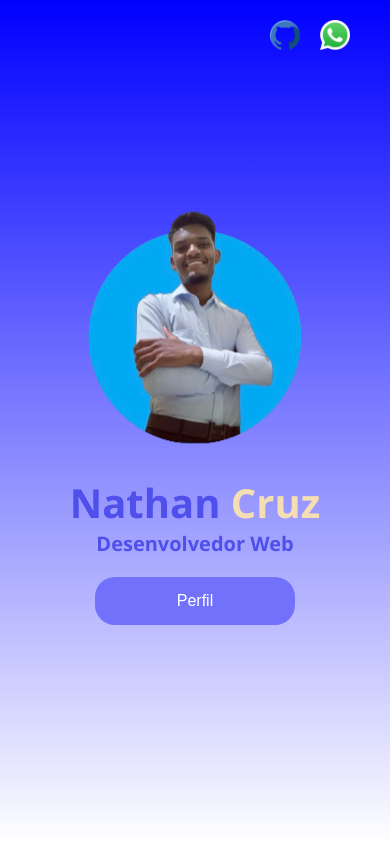
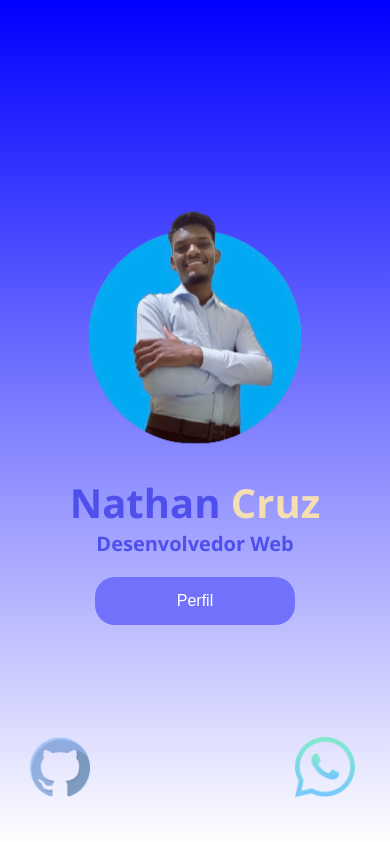
Before and after one commit to eunathan098/React-Portfolio-V1, a React (Vite) app: page /React-Portfolio-V1/ in a window 390 px wide. Built offline with nearby package versions, Linux system fonts and the light colour scheme.

Commit message:
Mudança no Layout e Icone de WhatsApp Mobile

```diff
--- a/src/components/Principal.css
+++ b/src/components/Principal.css
@@ -12,6 +12,10 @@
 
 .navigation-principal{
   display: flex;
+  text-align: right;
+  justify-content: right;
+  align-items: center;
+  width: 100%;
 }
 
 .container-header-navigation{
@@ -124,3 +128,28 @@ button {
       width: 100%;
     }
   }
+
+  /* Dispositivos Mobile  */
+  @media (min-width: 320px) and (max-width: 768px){
+      .container-header-navigation{
+        display: flex;
+        text-align: center;
+        align-items: center;
+        justify-content: space-around;
+      }
+
+      .navigation-principal{
+        display: flex;
+        padding-left: 30px;
+        padding-right: 15px;
+        position: fixed;
+        justify-content: space-between;
+        align-items: center;
+        bottom: 5%;
+      }
+
+      #logos-header{
+        height: 60px;
+        opacity: 0.5;
+      }
+  }
--- a/src/pages/Principal.tsx
+++ b/src/pages/Principal.tsx
@@ -3,7 +3,7 @@ import { useState } from "react";
 import "../components/Principal.css";
 import imgPerfil from '../assets/nathanlogo.png';
 import logoGithub from '../assets/github.png';
-import logoWhatsApp from '../assets/whatsapp (1).png';
+import logoWhatsApp from '../assets/whatsapp.png';
 import MenuMobile from "../components/Menu-Mobile";
 
 function Principal() {
@@ -27,7 +27,7 @@ function Principal() {
       <ul className="navigation-principal">
         <li>
           <a href="https://github.com/eunathan098" target="_blank" rel="noopener noreferrer">
-            <img src={logoGithub} alt="GitHub" id="logos-header" />
+            <img src={logoGithub} alt="GitHub" id="logos-header"/>
           </a>
         </li>
         <li>
```
Also changed, not shown: src/assets/whatsapp.png (added), src/pages/Home.tsx (line endings or trailing spaces).
